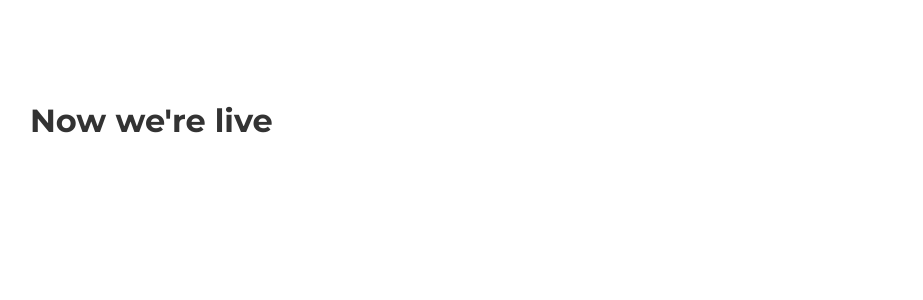
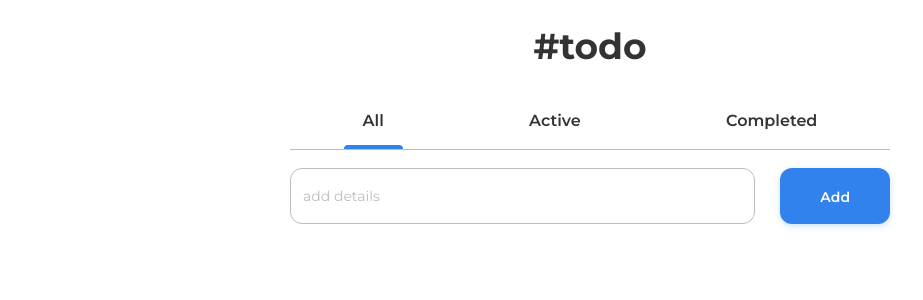
Before and after one commit to shakthi2003gh/DevChallenges-Todo-App, a React (Create React App) app: page / in a window 1280 px wide. Shown: the top 300 px of the page, without its empty margins (50-973 px from the left). Built offline with nearby package versions, Linux system fonts and the light colour scheme.

Commit message:
Create todo context

```diff
--- a/public/index.html
+++ b/public/index.html
@@ -10,6 +10,8 @@
   <link rel="apple-touch-icon" href="%PUBLIC_URL%/logo192.png" />
   <link rel="manifest" href="%PUBLIC_URL%/manifest.json" />
   <title>DevChallenges | Todo App</title>
+  <link rel="stylesheet"
+    href="https://fonts.googleapis.com/css2?family=Material+Symbols+Outlined:opsz,wght,FILL,GRAD@20..48,100..700,0..1,-50..200" />
 </head>
 
 <body>
--- a/src/App.js
+++ b/src/App.js
@@ -1,5 +1,22 @@
+import TodoNavigation from "./components/taskstatusNav";
+import TaskInputSection from "./components/taskAddArea";
+import TaskList from "./components/Tasklist";
+import Todo from "./context/todoContext";
+
 function App() {
-  return <h1>Now we're live</h1>;
+  return (
+    <>
+      <h1>#todo</h1>
+
+      <div className="todo">
+        <Todo>
+          <TodoNavigation />
+          <TaskInputSection />
+          <TaskList />
+        </Todo>
+      </div>
+    </>
+  );
 }
 
 export default App;
--- a/src/components/Tasklist.jsx
+++ b/src/components/Tasklist.jsx
@@ -1,12 +1,40 @@
-const TaskList = ({ tasks }) => {
+import { useContext } from "react";
+import { TodoContext } from "./../context/todoContext";
+
+const TaskList = () => {
+  const {
+    tasks: { tasks, activeNav, handleComplete, handleDelete },
+  } = useContext(TodoContext);
+
   return (
     <ul className="task-list">
-      {tasks.map((task, i) => (
-        <li className="task" key={i}>
-          <input type="checkbox" id={task.id} />
-          <label htmlFor={task.id}>{task.name}</label>
-        </li>
-      ))}
+      {tasks
+        .filter((task) =>
+          activeNav === "all"
+            ? true
+            : activeNav === "completed"
+            ? task.completed
+            : !task.completed
+        )
+        .map((task, i) => (
+          <li className="task" key={i}>
+            <input
+              type="checkbox"
+              id={task.id}
+              checked={task.completed}
+              onChange={handleComplete}
+            />
+            <label htmlFor={task.id}>{task.name}</label>
+
+            <span
+              className="material-symbols-outlined"
+              onClick={handleDelete}
+              data-id={task.id}
+            >
+              delete
+            </span>
+          </li>
+        ))}
     </ul>
   );
 };
--- a/src/components/taskAddArea.jsx
+++ b/src/components/taskAddArea.jsx
@@ -1,9 +1,21 @@
+import { useContext } from "react";
+import { TodoContext } from "./../context/todoContext";
+
 const TaskInputSection = () => {
+  const {
+    addTask: { task, handleType, handleSubmit },
+  } = useContext(TodoContext);
+
   return (
     <div className="add-task">
-      <input type="text" />
+      <input
+        type="text"
+        placeholder="add details"
+        value={task}
+        onChange={handleType}
+      />
 
-      <button>Add</button>
+      <button onClick={handleSubmit}>Add</button>
     </div>
   );
 };
--- a/src/components/taskstatusNav.jsx
+++ b/src/components/taskstatusNav.jsx
@@ -1,9 +1,24 @@
+import { useContext } from "react";
+import { TodoContext } from "./../context/todoContext";
+
 const TodoNavigation = () => {
+  const {
+    navigation: { activeNav, handleActiveNav },
+  } = useContext(TodoContext);
+  const navNames = ["all", "active", "completed"];
+
   return (
     <nav className="todo-navigation">
-      <span className="active">All</span>
-      <span>Active</span>
-      <span>Completed</span>
+      {navNames.map((name, i) => (
+        <span
+          key={i}
+          data-name={name}
+          onClick={handleActiveNav}
+          className={name === activeNav ? "active" : ""}
+        >
+          {name}
+        </span>
+      ))}
     </nav>
   );
 };
--- /dev/null
+++ b/src/context/todoContext.jsx
@@ -0,0 +1,62 @@
+import { createContext, useEffect, useState } from "react";
+
+export const TodoContext = createContext();
+
+const Todo = ({ children }) => {
+  const [activeNav, setActiveNav] = useState("all");
+  const [task, setTask] = useState("");
+  const [tasks, setTasks] = useState([]);
+
+  const handleActiveNav = (e) => {
+    setActiveNav(e.target.dataset.name);
+  };
+
+  useEffect(() => {
+    const tasks = JSON.parse(localStorage.getItem("dc-todo")) || [];
+
+    tasks.length !== 0 && setTasks(tasks);
+  }, []);
+
+  useEffect(() => {
+    localStorage.setItem("dc-todo", JSON.stringify(tasks));
+  }, [tasks]);
+
+  const handleType = (e) => setTask(e.target.value);
+
+  const handleSubmit = () =>
+    setTasks((prev) => {
+      if (task === "") return prev;
+
+      return (
+        setTask(""), [...prev, { id: Date.now(), name: task, completed: false }]
+      );
+    });
+
+  const handleComplete = (e) => {
+    const id = e.target.id;
+
+    setTasks((prevTasks) =>
+      prevTasks.map((task) => {
+        if (task.id === Number(id)) task.completed = e.target.checked;
+
+        return task;
+      })
+    );
+  };
+
+  const handleDelete = (e) => {
+    const id = e.target.dataset.id;
+
+    setTasks((prevTasks) => prevTasks.filter((task) => Number(id) !== task.id));
+  };
+
+  const value = {
+    navigation: { activeNav, handleActiveNav },
+    addTask: { task, handleType, handleSubmit },
+    tasks: { tasks, activeNav, handleComplete, handleDelete },
+  };
+
+  return <TodoContext.Provider value={value}>{children}</TodoContext.Provider>;
+};
+
+export default Todo;
--- a/src/styles/index.scss
+++ b/src/styles/index.scss
@@ -19,9 +19,19 @@ html {
 }
 
 body {
-  padding: 5rem;
+  font-family: "Montserrat", sans-serif;
+  padding-inline: 1rem;
   color: $clr-gray-700;
-  font-family: "Montserrat", sans-serif;
+}
+
+h1 {
+  text-align: center;
+  font-size: 36px;
+}
+
+.todo {
+  max-width: 600px;
+  margin-inline: auto;
 }
 
 .todo-navigation {
@@ -31,8 +41,10 @@ body {
   border-bottom: 1px solid $clr-gray-400;
 
   span {
+    text-transform: capitalize;
     position: relative;
     padding: 19px;
+    cursor: pointer;
 
     &::after {
       position: absolute;
@@ -55,16 +67,23 @@ body {
   gap: 25px;
   font-size: 14px;
   height: 56px;
+  margin-block: 18px;
 
   input {
     width: 100%;
     padding: 19px 12px;
-    border: 1px solid;
+    border: 1px solid $clr-gray-400;
     border-radius: 12px;
-    color: $clr-gray-400;
+    color: $clr-gray-700;
 
     &:focus {
+      font-weight: 500;
+      color: $clr-primary;
       outline-color: $clr-primary;
+    }
+
+    &::placeholder {
+      color: $clr-gray-400;
     }
   }
 
@@ -74,24 +93,38 @@ body {
     border: none;
     border-radius: 12px;
     color: $clr-secondary;
+    box-shadow: 0px 2px 6px 0px hsla(214, 83%, 73%, 0.4);
     background-color: $clr-primary;
   }
 }
 
 .task-list {
   display: grid;
-  gap: 27px;
+  gap: 20px;
   font-size: 18px;
   font-weight: 500;
   list-style: none;
+  max-height: 328px;
   padding: 0;
-  margin: 0;
+  margin-block: 32px;
   color: $clr-black;
+  overflow-y: auto;
 
   .task {
     display: flex;
     align-items: center;
     gap: 7px;
+    text-transform: capitalize;
+    padding: 5px;
+    border: 4px;
+
+    &:hover {
+      cursor: pointer;
+
+      .material-symbols-outlined {
+        opacity: 1;
+      }
+    }
   }
 
   input {
@@ -104,4 +137,16 @@ body {
       color: $clr-gray-700;
     }
   }
+
+  label {
+    cursor: pointer;
+  }
+
+  .material-symbols-outlined {
+    justify-content: flex-end;
+    font-size: 20;
+    opacity: 0;
+    margin-left: auto;
+    transition: opacity 0.2s ease-in;
+  }
 }
```
Also changed, not shown: src/todo.jsx (deleted).
